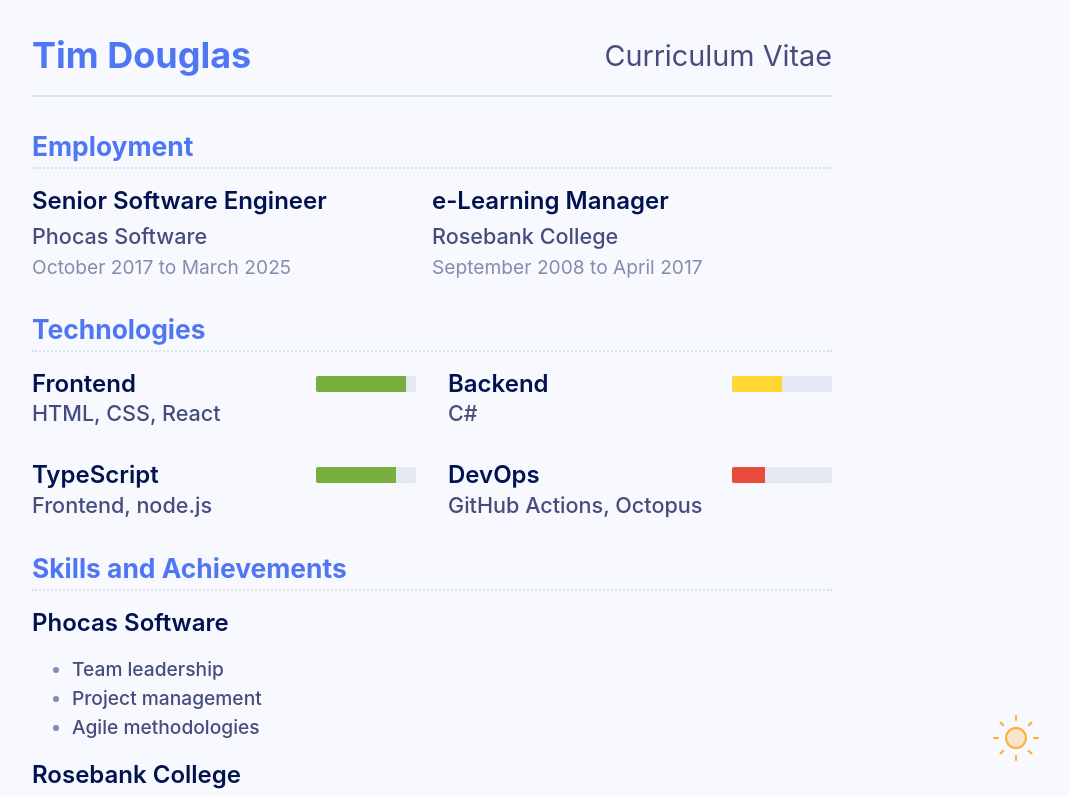
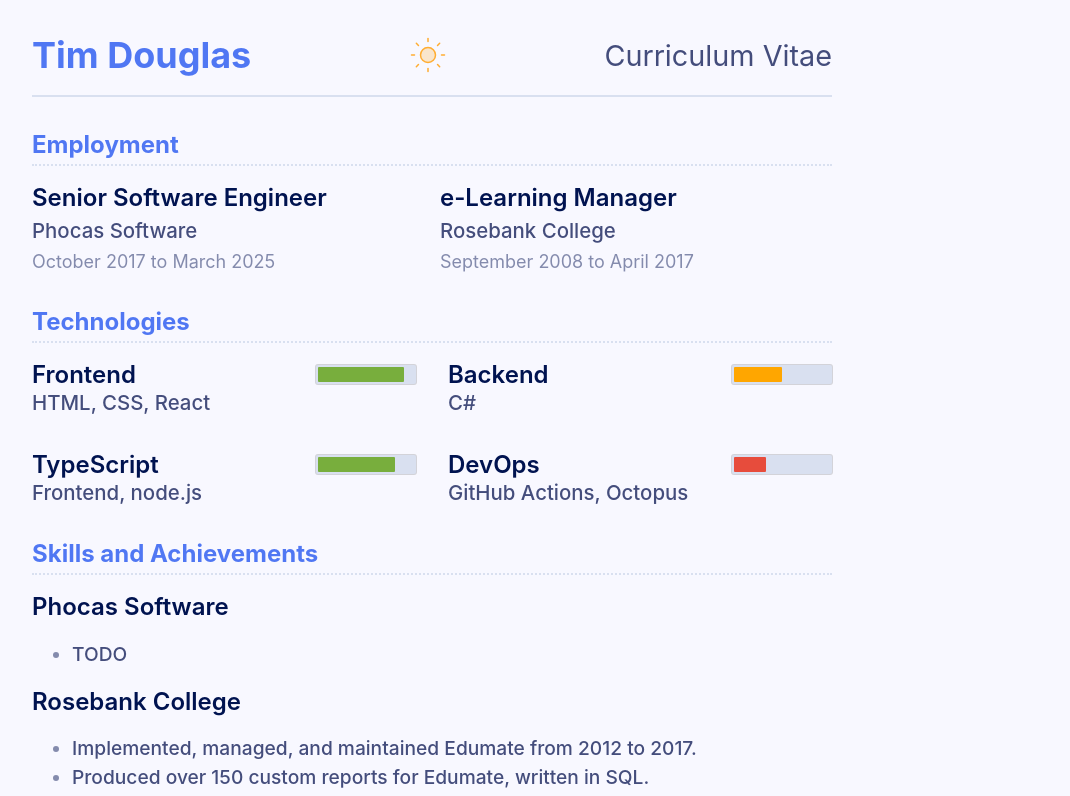
Before and after one commit to neurotech/timdouglas.co, a React (Vite) app: page /cv in a window 1280 px wide. Shown: the top 796 px of the page, without its empty margins (208-1278 px from the left). Built offline with nearby package versions, Linux system fonts and the light colour scheme.

Commit message:
Fleshed out dark mode colours

```diff
--- a/src/components/Header.tsx
+++ b/src/components/Header.tsx
@@ -1,4 +1,5 @@
 import { Link } from "wouter";
+import { ThemeToggle } from "./ThemeToggle/ThemeToggle";
 
 type HeaderProps = {
 	heading?: string;
@@ -11,10 +12,11 @@
 	subheading,
 	linkHome = false,
 }: HeaderProps) => {
-	const headingContent = <h1>{heading}</h1>;
+	const headingContent = <h1 id="nolink">{heading}</h1>;
 	return (
 		<header>
 			{linkHome ? <Link href="/">{headingContent}</Link> : headingContent}
+			<ThemeToggle />
 			{subheading && <h2>{subheading}</h2>}
 		</header>
 	);
--- a/src/components/ThemeToggle/theme-toggle.css
+++ b/src/components/ThemeToggle/theme-toggle.css
@@ -8,20 +8,14 @@
 }
 
 #theme-toggle {
-	min-width: 6rem;
-	padding: calc(var(--spacing) * 2);
-	gap: var(--spacing);
+	display: flex;
 	border-radius: 4px;
 
-	position: fixed;
-	top: 0;
-	right: 0;
-
-	@media (max-width: 1280px) {
-		position: fixed;
-		bottom: 0;
-		right: 0;
-		top: unset;
+	@media (max-width: 767px) {
+		svg {
+			width: 24px;
+			height: 24px;
+		}
 	}
 
 	#toggle-button {
--- a/src/components/icons/Moon.tsx
+++ b/src/components/icons/Moon.tsx
@@ -2,8 +2,8 @@
 
 export const Moon = ({ className }: IconProps) => (
 	<svg
-		width="48"
-		height="48"
+		width="36"
+		height="36"
 		strokeWidth="1"
 		xmlns="http://www.w3.org/2000/svg"
 		viewBox="0 0 24 24"
--- a/src/components/icons/Sun.tsx
+++ b/src/components/icons/Sun.tsx
@@ -2,8 +2,8 @@
 
 export const Sun = ({ className }: IconProps) => (
 	<svg
-		width="48"
-		height="48"
+		width="36"
+		height="36"
 		strokeWidth="1"
 		xmlns="http://www.w3.org/2000/svg"
 		viewBox="0 0 24 24"
--- a/src/contact/contact-card.css
+++ b/src/contact/contact-card.css
@@ -16,6 +16,7 @@
 		justify-content: center;
 		align-items: center;
 		padding: var(--spacing);
+		line-height: 1;
 
 		background-color: light-dark(
 			var(--light-contact-card-variant-bg),
@@ -25,6 +26,12 @@
 			var(--light-contact-card-variant),
 			var(--dark-contact-card-variant)
 		);
+
+		@media (max-width: 767px) {
+			width: 6rem;
+			padding: calc(var(--spacing) * 0.75);
+			font-size: calc(var(--font-size) * 0.8);
+		}
 	}
 
 	#value {
@@ -35,6 +42,7 @@
 		align-self: stretch;
 		flex: 1;
 		font-size: var(--font-size);
+		line-height: 1;
 		transition: background-color var(--transition-time) ease-in-out;
 		font-weight: 600;
 		border-radius: 0;
@@ -59,5 +67,9 @@
 				var(--dark-contact-card-variant)
 			);
 		}
+
+		@media (max-width: 767px) {
+			font-size: calc(var(--font-size) * 0.8);
+		}
 	}
 }
--- a/src/cv/CV.tsx
+++ b/src/cv/CV.tsx
@@ -1,5 +1,4 @@
 import { Header } from "../components/Header";
-import { Stack } from "../components/Stack";
 import { EmploymentCard } from "./EmploymentCard";
 import { TechnologyCard } from "./TechnologyCard";
 
@@ -8,7 +7,6 @@
 		<>
 			<Header heading="Tim Douglas" subheading="Curriculum Vitae" linkHome />
 			<main id="cv">
-				<Stack spacing={2}>
 				<section id="employment">
 					<h3>{"Employment"}</h3>
 					<section id="cards">
@@ -62,18 +60,17 @@
 					<section id="skills">
 						<h4>{"Phocas Software"}</h4>
 						<ul>
-								<li>{"Team leadership"}</li>
-								<li>{"Project management"}</li>
-								<li>{"Agile methodologies"}</li>
+							<li>TODO</li>
 						</ul>
 
 						<h4>{"Rosebank College"}</h4>
 						<ul>
 							<li>
-									Implemented, managed, and maintained Edumate from 2012 to
-									2017.
+								Implemented, managed, and maintained Edumate from 2012 to 2017.
 							</li>
-								<li>Produced over 150 custom reports, written in SQL.</li>
+							<li>
+								Produced over 150 custom reports for Edumate, written in SQL.
+							</li>
 							<li>
 								Created and maintained a Node.js application which integrated
 								with Edumate; along with a live reporting dashboard (Vue.js)
@@ -91,9 +88,9 @@
 								2015.
 							</li>
 							<li>
-									Built a Node.js application that automatically synchronises
-									and transforms data between Canvas and Edumate. (Docker,
-									NGINX, PostgreSQL)
+								Built a Node.js application that automatically synchronises and
+								transforms data between Canvas and Edumate. (Docker, NGINX,
+								PostgreSQL)
 							</li>
 							<li>
 								Customised several elements of Canvas' UI using jQuery/JS and
@@ -106,7 +103,6 @@
 				<section id="references">
 					{"References are available upon request."}
 				</section>
-				</Stack>
 			</main>
 		</>
 	);
--- a/src/cv/TechnologyCard.tsx
+++ b/src/cv/TechnologyCard.tsx
@@ -22,7 +22,6 @@
 	progress,
 }: TechnologyCardProps) => {
 	return (
-		<>
 		<section id="technology">
 			<section id="technology-details">
 				<h4>{technology}</h4>
@@ -36,6 +35,5 @@
 			</section>
 			<h5>{example}</h5>
 		</section>
-		</>
 	);
 };
--- a/src/index.css
+++ b/src/index.css
@@ -1,4 +1,7 @@
 :root {
+	/* Breakpoints */
+	--bp-phone-max: 767px;
+
 	/* Layout */
 	--spacing: 1rem;
 
@@ -14,6 +17,9 @@
 	--white: rgba(248, 248, 255, 1);
 	--blue: rgba(80, 119, 243, 1);
 	--yellow: rgba(255, 214, 50, 1);
+	--cyan: #9499ff;
+	--lightcyan: #bcc0ff;
+
 	--paleyellow: rgba(255, 214, 50, 0.247);
 	--orange: rgba(255, 173, 50, 1);
 	--paleorange: rgba(255, 173, 50, 0.247);
@@ -27,7 +33,6 @@
 	--light-color: var(--ash);
 	--light-select: #ffffff;
 	--light-select-bg: var(--blue);
-	--light-heading: #1e2d58;
 	--light-subheading: var(--ash);
 	--light-link: var(--blue);
 	--light-link-hover: #314ba2;
@@ -50,33 +55,42 @@
 	--light-inactive: var(--paleash);
 	--light-switch: var(--ash);
 
+	--light-progress-background: var(--light-separator);
+	--light-progress-red: #e74c3c;
+	--light-progress-yellow: #ffa600;
+	--light-progress-green: #78ae3d;
+
 	/* Dark Theme */
 	--dark-bg: #27282e;
-	--dark-color: #efefef;
-	--dark-select: #ffffff;
-	--dark-select-bg: #9265ff;
-	--dark-heading: #c7aeff;
-	--dark-subheading: #ab9ec5;
-	--dark-link: #9265ff;
-	--dark-link-hover: #b99bff;
-	--dark-link-hover-bg: #b99bff;
-	--dark-separator: #606479;
-	--dark-h3: #9265ff;
-	--dark-h4: #9265ff;
-	--dark-h5: #9265ff;
-	--dark-h6: #9265ff;
-	--dark-contact-card-variant: var(--white);
-	--dark-contact-card-variant-bg: var(--blue);
-	--dark-contact-card-variant-border: var(--blue);
-	--dark-contact-card-value: var(--blue);
-	--dark-contact-card-value-bg: var(--white);
-	--dark-contact-card-value-bg-hover: var(--blue);
+	--dark-color: #dfdfd6;
+	--dark-select: #000000;
+	--dark-select-bg: var(--cyan);
+	--dark-subheading: #a0a0a0;
+	--dark-link: var(--cyan);
+	--dark-link-hover: #27282e;
+	--dark-link-hover-bg: var(--lightcyan);
+	--dark-separator: #3a3a3a;
+	--dark-h3: #f3f3f3;
+	--dark-h4: #d8d8d8;
+	--dark-h5: #b9b9b9;
+	--dark-h6: #a1a1a1;
+	--dark-contact-card-variant: #27282e;
+	--dark-contact-card-variant-bg: var(--cyan);
+	--dark-contact-card-variant-border: var(--cyan);
+	--dark-contact-card-value: var(--cyan);
+	--dark-contact-card-value-bg: #27282e;
+	--dark-contact-card-value-bg-hover: var(--cyan);
 
 	--dark-theme-toggle-bg: var(--paleash);
 	--dark-active: var(--yellow);
 	--dark-active-fill: var(--paleyellow);
 	--dark-inactive: #636885;
 	--dark-switch: #efefef;
+
+	--dark-progress-background: var(--dark-separator);
+	--dark-progress-red: #e73c53;
+	--dark-progress-yellow: #ffbe32;
+	--dark-progress-green: #3dae3d;
 }
 
 *,
@@ -109,9 +123,15 @@
 	padding: 2rem;
 	margin: 0;
 
+	@media (max-width: 767px) {
+		padding: 0.75rem;
+	}
+
 	background-color: light-dark(var(--light-bg), var(--dark-bg));
 	color: light-dark(var(--light-color), var(--dark-color));
-	transition: all var(--transition-time) ease-in-out;
+	transition: background-color var(--transition-time) ease-in-out, color
+		var(--transition-time) ease-in-out, border-color var(--transition-time)
+		ease-in-out,;
 }
 
 #app {
@@ -121,6 +141,10 @@
 	align-content: center;
 
 	margin: 0 auto;
+
+	@media (max-width: 767px) {
+		width: 100%;
+	}
 }
 
 p,
@@ -164,7 +188,6 @@
 	font-weight: 600;
 	user-select: none;
 
-	color: light-dark(var(--light-heading), var(--dark-heading));
 	border-bottom: 2px solid
 		light-dark(var(--light-separator), var(--dark-separator));
 
@@ -178,7 +201,7 @@
 		transform: translateX(0);
 
 		&:hover {
-			color: light-dark(var(--light-link-hover), var(--dark-link-hover));
+			color: light-dark(var(--light-link-hover), var(--dark-link-hover-bg));
 			transform: translateX(-5px);
 		}
 	}
@@ -187,10 +210,30 @@
 		font-size: calc(var(--font-size) * 1.5);
 	}
 
+	h1#nolink {
+		color: light-dark(var(--blue), var(--cyan));
+	}
+
 	h2 {
 		font-size: calc(var(--font-size) * 1.2);
 		font-weight: 400;
 		color: light-dark(var(--light-subheading), var(--dark-subheading));
+	}
+
+	section#subheading {
+		display: flex;
+		flex-direction: row;
+		align-items: center;
+		gap: 0.5rem;
+	}
+
+	@media (max-width: 767px) {
+		h1 {
+			font-size: var(--font-size);
+		}
+		h2 {
+			font-size: calc(var(--font-size) * 0.7);
+		}
 	}
 }
 
@@ -199,9 +242,13 @@
 	min-width: 40rem;
 	max-width: 50rem;
 
+	@media (max-width: 767px) {
+		min-width: 100%;
+	}
+
 	h3 {
 		color: light-dark(var(--light-h3), var(--dark-h3));
-		font-size: calc(var(--font-size) * 1.1);
+		font-size: var(--font-size);
 		font-weight: 700;
 		padding-bottom: calc(var(--spacing) * 0.25);
 		margin-bottom: var(--spacing);
@@ -217,14 +264,29 @@
 
 	h5 {
 		color: light-dark(var(--light-h5), var(--dark-h5));
-		font-size: calc(var(--font-size) * 0.9);
+		font-size: calc(var(--font-size) * 0.85);
 		font-weight: 500;
 	}
 
 	h6 {
 		color: light-dark(var(--light-h6), var(--dark-h6));
-		font-size: calc(var(--font-size) * 0.8);
+		font-size: calc(var(--font-size) * 0.75);
 		font-weight: 400;
+	}
+
+	@media (max-width: 767px) {
+		h3 {
+			font-size: var(--font-size);
+		}
+		h4 {
+			font-size: calc(var(--font-size) * 0.85);
+		}
+		h5 {
+			font-size: calc(var(--font-size) * 0.8);
+		}
+		h6 {
+			font-size: calc(var(--font-size) * 0.75);
+		}
 	}
 }
 
@@ -249,6 +311,10 @@
 }
 
 main#cv {
+	display: flex;
+	flex-direction: column;
+	gap: calc(var(--spacing) * 2);
+
 	h3 {
 		user-select: none;
 	}
@@ -273,6 +339,11 @@
 	section#cards {
 		display: flex;
 		justify-content: space-between;
+		gap: var(--spacing);
+
+		@media (max-width: 767px) {
+			flex-direction: column;
+		}
 	}
 }
 
@@ -284,9 +355,14 @@
 
 		section#row {
 			display: flex;
+			flex-direction: row;
 			justify-content: space-between;
 			flex: 1;
 			gap: calc(var(--spacing) * 2);
+
+			@media (max-width: 767px) {
+				flex-direction: column;
+			}
 		}
 	}
 
@@ -295,6 +371,10 @@
 		flex-direction: column;
 		justify-content: space-between;
 		width: 50%;
+
+		@media (max-width: 767px) {
+			width: 100%;
+		}
 	}
 
 	section#technology-details {
@@ -350,22 +430,40 @@
 
 #progress {
 	border-radius: 2px;
-	height: 1rem;
-	background-color: #e4e8f2;
+	height: 1.2rem;
+	background-color: light-dark(
+		var(--light-progress-background),
+		var(--dark-progress-background)
+	);
 	width: 100px;
+	border: 2px solid
+		light-dark(
+			var(--light-progress-background),
+			var(--dark-progress-background)
+		);
+	box-shadow: 0 0 0 1px rgba(1, 1, 1, 0.15);
 
 	#bar {
-		border-radius: 2px 0 0 2px;
+		border-radius: 1px;
 		height: 100%;
 
 		&.low {
-			background-color: #e74c3c;
+			background-color: light-dark(
+				var(--light-progress-red),
+				var(--dark-progress-red)
+			);
 		}
 		&.medium {
-			background-color: #ffd632;
+			background-color: light-dark(
+				var(--light-progress-yellow),
+				var(--dark-progress-yellow)
+			);
 		}
 		&.high {
-			background-color: #78ae3d;
+			background-color: light-dark(
+				var(--light-progress-green),
+				var(--dark-progress-green)
+			);
 		}
 	}
 }
--- a/src/main.tsx
+++ b/src/main.tsx
@@ -5,14 +5,12 @@
 import { Route, Router } from "wouter";
 import { CV } from "./cv/CV";
 import { Contact } from "./contact/Contact";
-import { ThemeToggle } from "./components/ThemeToggle/ThemeToggle";
 
 const node = document.getElementById("app");
 
 if (node) {
 	createRoot(node).render(
 		<StrictMode>
-			<ThemeToggle />
 			<Router>
 				<Route path="/" component={Welcome} />
 				<Route path="/contact" component={Contact} />
```
Lines whose indentation alone changed are shown as unchanged.
